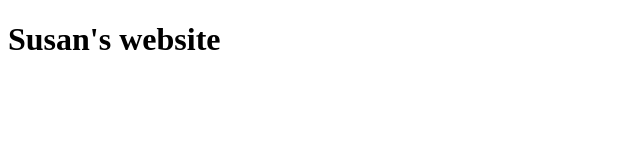
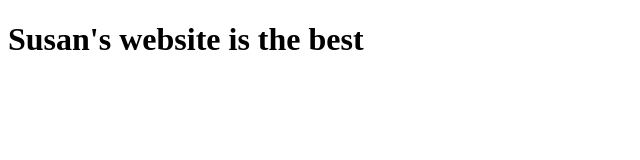
Before and after one commit to susanbassett/susan.github.io, a plain HTML site: page index.html in a window 1280 px wide. Shown: the whole page, without its empty margins (0-640 px from the left). Drawn offline with Linux system fonts and the light colour scheme.

Commit message:
Update index.html

```diff
--- a/index.html
+++ b/index.html
@@ -10,6 +10,8 @@
 <body>
     <h1>
         Susan's website
+
+        is the best
     </h1>
 </body>
 
```
